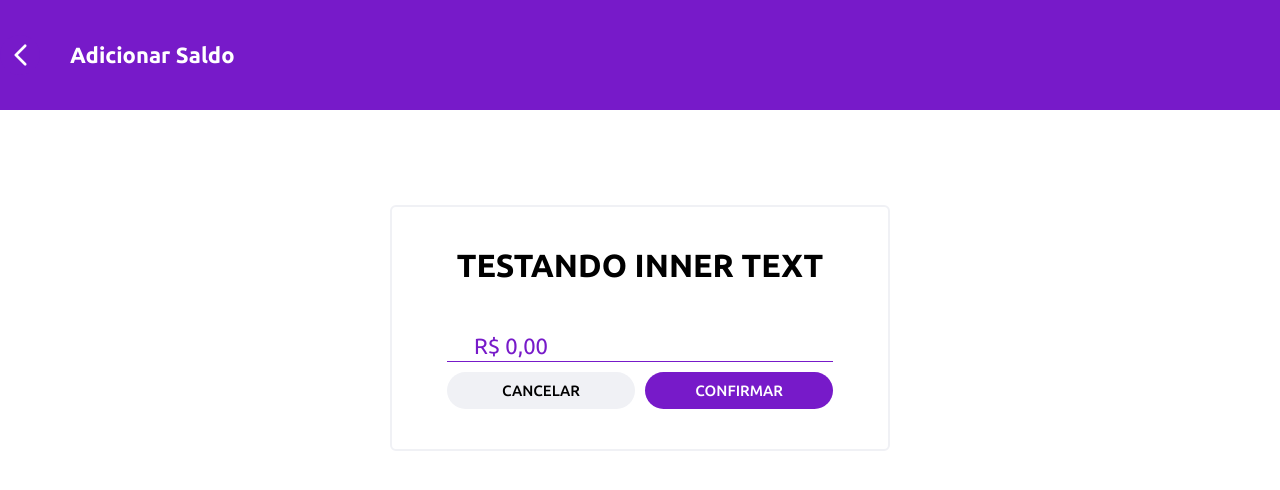
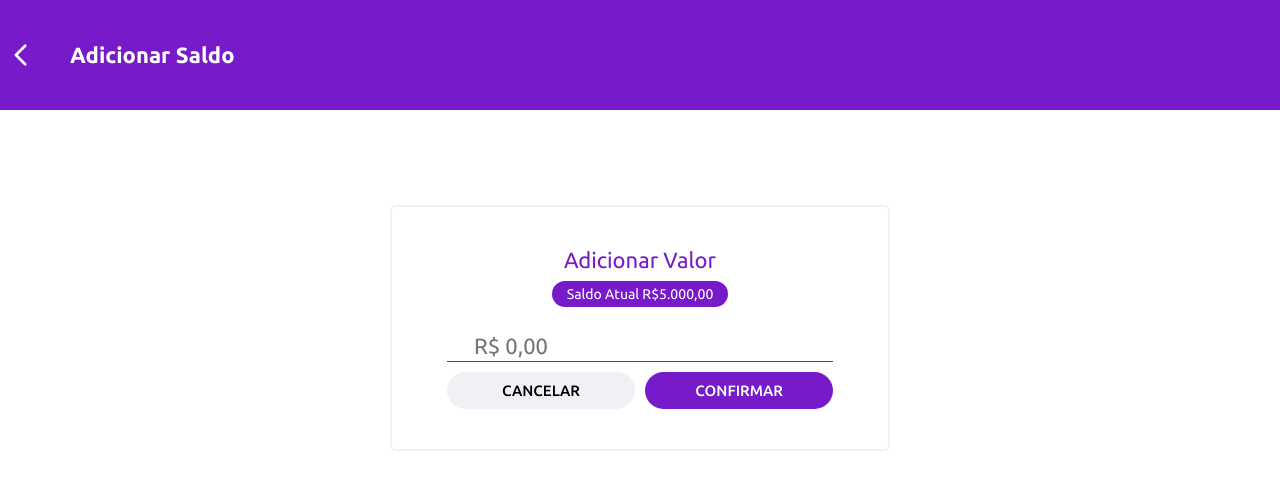
Before and after one commit to estaeldev/javascript-rasmoo-curso, a plain HTML site: page aulas/aula05/adicionar_valor.html in a window 1280 px wide. Drawn offline with Linux system fonts and the light colour scheme.

Commit message:
Modificação dos arquivos aula05.j5/adicionar_valor.html

```diff
--- a/aulas/aula05/adicionar_valor.html
+++ b/aulas/aula05/adicionar_valor.html
@@ -34,12 +34,12 @@
                 <div class="primeira_linha">
                     <span id="teste">Adicionar Valor</span>
                     <div class="saldo_atual">
-                        <h2>Saldo Atual R$5.000,00</h2>
+                        <h2 id="saldo">Saldo Atual R$5.000,00</h2>
                     </div>
                 </div>
 
                 <div class="segunda_linha">
-                    <input type="text" value="R$ 0,00" >
+                    <input type="text" placeholder="R$ 0,00">
                     <div class="linha_separador"></div>
                     <div class="button_container">
                         <button class="button_cancelar button">CANCELAR</button>
--- a/aulas/aula05/aula05.js
+++ b/aulas/aula05/aula05.js
@@ -1,9 +1,9 @@
 // console.log("Ola pagina!!!!!");
 
 const spanElemento = document.getElementById("teste");
-spanElemento.style.color = "red";
-spanElemento.style.backgroundColor = "black";
-spanElemento.style.fontSize = "48px";
+// spanElemento.style.color = "red";
+//spanElemento.style.backgroundColor = "black";
+// spanElemento.style.fontSize = "48px";
 // console.log(spanElemento);
 
 const buttonsElement = document.getElementsByClassName("button");
@@ -27,5 +27,52 @@ allButtonsElements.forEach((element) => {
 const divPrimeiraLinha = document.querySelector("div.primeira_linha");
 console.log(divPrimeiraLinha.innerText);
 console.log(divPrimeiraLinha.innerHTML);
-divPrimeiraLinha.innerHTML = "<h1>TESTANDO INNER TEXT</h1>"
+// divPrimeiraLinha.innerHTML = "<h1>TESTANDO INNER TEXT</h1>"
 console.log(divPrimeiraLinha);
+
+divPrimeiraLinha.setAttribute("curso-rasmoo", "o melhor");
+console.log(divPrimeiraLinha.getAttribute("curso-rasmoo"));
+divPrimeiraLinha.removeAttribute("curso-rasmoo");
+
+const cancelButtonElement = document.querySelector("button.button_cancelar");
+cancelButtonElement.classList.add("teste");
+cancelButtonElement.classList.remove("teste");
+console.log(cancelButtonElement.classList);
+
+document.querySelectorAll("button.button").forEach((element) => {
+    element.classList.remove("button");
+    // element.style.backgroundColor = "purple";
+    // element.style.color = "white";
+});
+
+const newH1Element = document.createElement("h1");
+newH1Element.innerText = "OBA! FUI CRIADO A PARTIR DO JAVASCRIPT!";
+
+const mainContainerElement = document.querySelector("div.main_container");
+mainContainerElement.appendChild(newH1Element);
+mainContainerElement.removeChild(newH1Element);
+
+const buttonConfirmarElement = document.querySelector("button.button_confirmar");
+buttonConfirmarElement.addEventListener("click", (event) => {
+    console.log("Clicado...");
+    console.log("O nome do butao é: ", event.target);
+});
+
+const h2SaldoElement = document.querySelector("h2#saldo");
+h2SaldoElement.addEventListener("mouseover", () => {
+    console.log("Opa! Olha a mãozinha ai rapaz!");
+});
+
+h2SaldoElement.addEventListener("mouseout", () => {
+    console.log("Opa! Agora Melhorou!");
+});
+
+const inputElemet = document.querySelector("input[type='text']");
+
+inputElemet.addEventListener("keydown", () => {
+    console.log("KeyDown Com Sucesso");
+});
+
+inputElemet.addEventListener("keyup", () => {
+    console.log("KeyUp Com Sucesso");
+});
```
